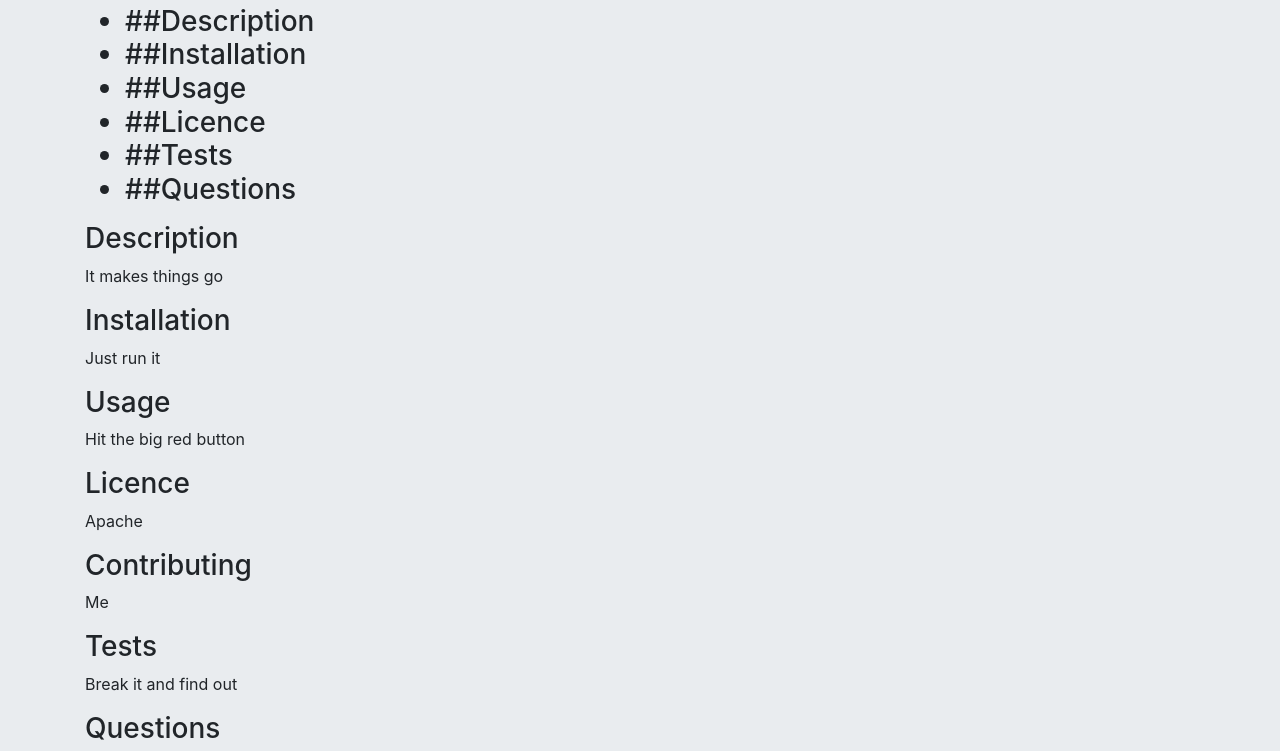
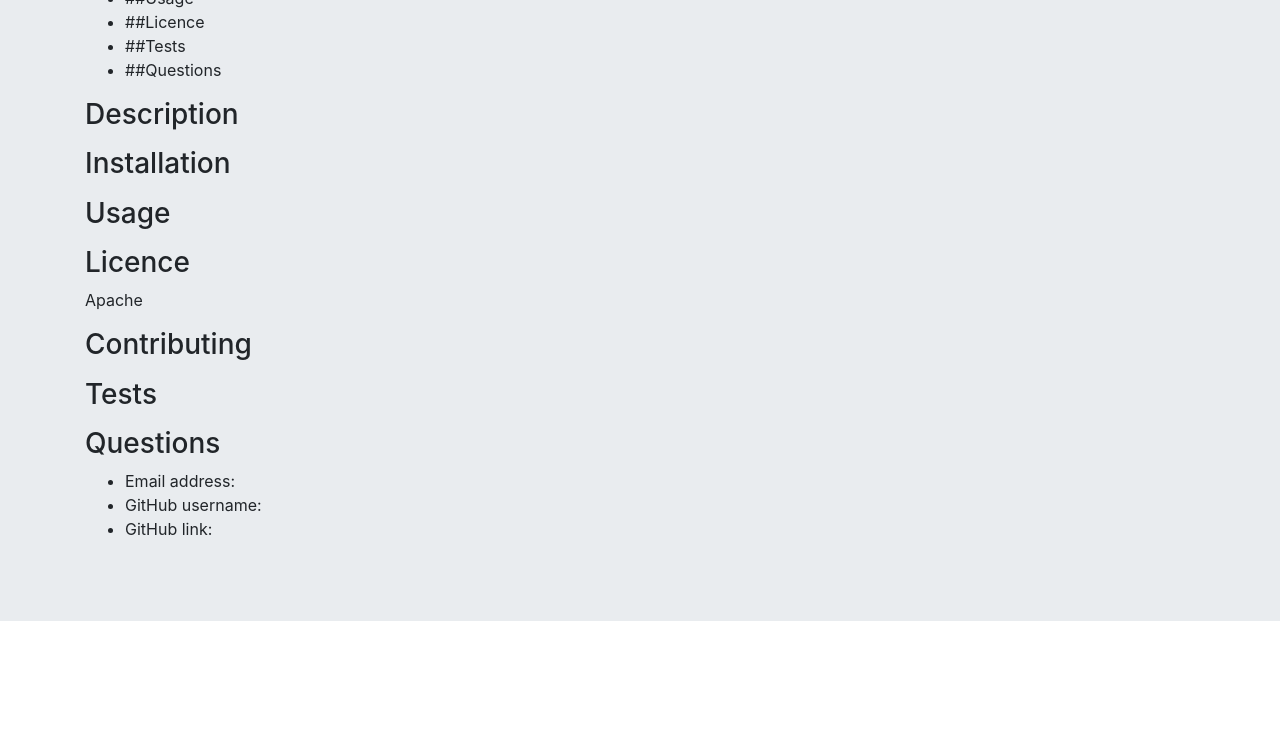
Before and after one commit to mcalcagno47/readme_generator, a website: page index.html in a window 1280 px wide. Shown: the part 176-927 px from the top of the page. After the commit the page ends 829 px from the top, so only its background shows below. Drawn offline with nearby package versions, Linux system fonts and the light colour scheme.

Commit message:
finished code

```diff
--- a/index.html
+++ b/index.html
@@ -9,8 +9,8 @@
 <body>
   <div class="jumbotron jumbotron-fluid">
   <div class="container">
-    <h1 class="display-4">Test</h1>
-    <h3>Table of Contents<h3>
+    <h1 class="display-4"></h1>
+    <h3>Table of Contents</h3>
         <ul>
             <li>##Description</li>
             <li>##Installation</li>
@@ -20,22 +20,22 @@
             <li>##Questions</li>
         </ul>
     <h3>Description</h3>
-        <p>It makes things go</p>
+        <p></p>
     <h3>Installation</h3>
-        <p>Just run it</p>
+        <p></p>
     <h3>Usage</h3>
-        <p>Hit the big red button</p>
+        <p></p>
     <h3>Licence</h3>
         <p>Apache</p>
     <h3>Contributing</h3>
-        <p>Me</p>
+        <p></p>
     <h3>Tests</h3>
-        <p>Break it and find out</p>
+        <p></p>
     <h3>Questions</h3>
     <ul>
-        <li>Email address: test@test.test</li>
-        <li>GitHub username: test0001</li>
-        <li>GitHub link: www.test0001.com</li>
+        <li>Email address: </li>
+        <li>GitHub username: </li>
+        <li>GitHub link: </li>
     </ul>
   </div>
 </div>
--- a/index.js
+++ b/index.js
@@ -74,7 +74,7 @@ const writeToFile = ({ Title, Description, Installation, Usage, Licence, Contrib
   <div class="jumbotron jumbotron-fluid">
   <div class="container">
     <h1 class="display-4">${Title}</h1>
-    <h3>Table of Contents<h3>
+    <h3>Table of Contents</h3>
         <ul>
             <li>##Description</li>
             <li>##Installation</li>
```
